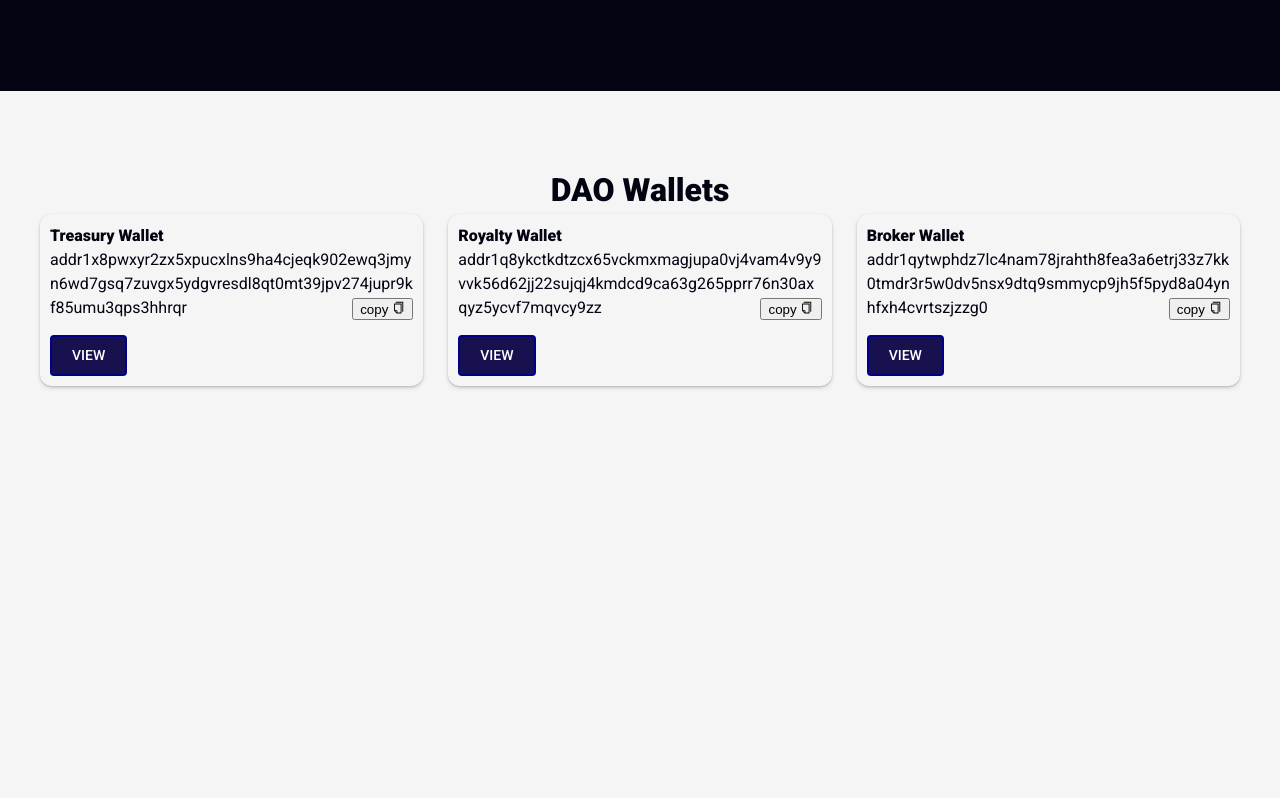
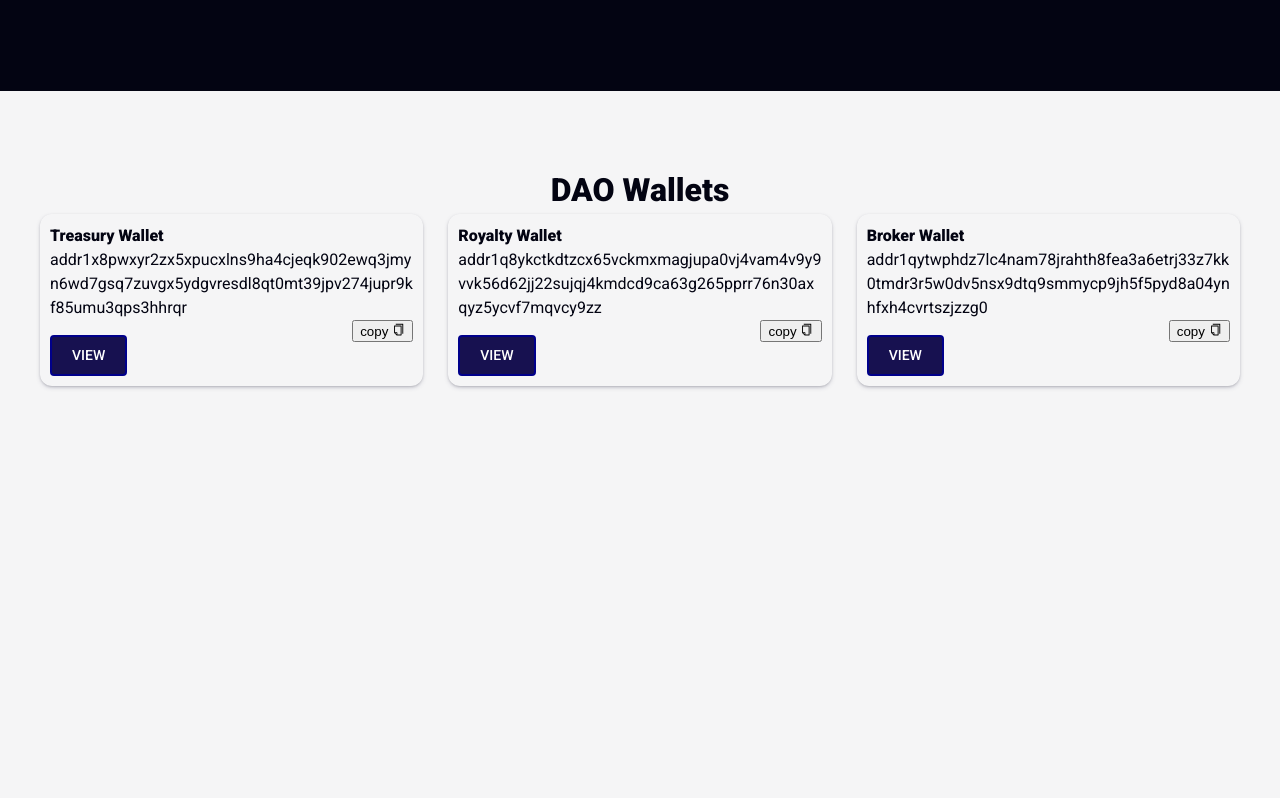
Before and after one commit to OsmiumDAO/osmium_web, a React (Create React App) app: page / in a window 1280 px wide. Shown: the part 2391-3189 px from the top of the page. Built offline with nearby package versions, Linux system fonts and the light colour scheme; a web font is replaced by a local one.

Commit message:
re-position copy btn

```diff
--- a/src/pages/css/Wallets.css
+++ b/src/pages/css/Wallets.css
@@ -50,7 +50,7 @@ li.wallet > p {
 li.wallet > p > button {
   position: absolute;
   right: 0;
-  bottom: 0;
+  top: 100%;
 }
 
 @media screen and (min-width: 900px) {
```
